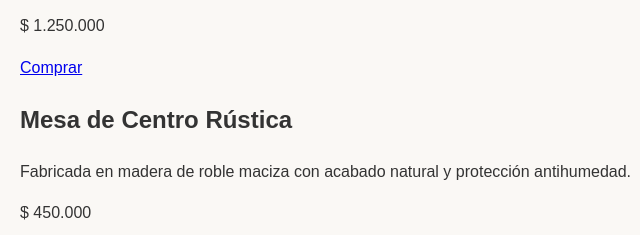
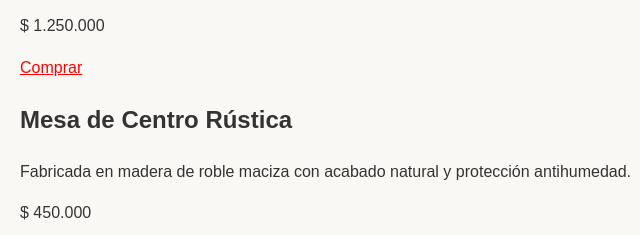
Before and after one commit to carlos25232722/CSS, a plain HTML site: page index.html in a window 1280 px wide. Shown: the part 303-538 px from the top of the page, 0-640 px from the left. Drawn offline with Linux system fonts and the light colour scheme.

Commit message:
feat(styles): provocar conflicto de autoridad entre clase e id en boton de compra

```diff
--- a/estilos.css
+++ b/estilos.css
@@ -26,3 +26,11 @@ footer ul li a {
     color: #b91c1c;
     text-decoration: none;
 }
+
+.btn-comprar {
+    color: blue;
+}
+
+#btn-destacado {
+    color: red;
+}
--- a/index.html
+++ b/index.html
@@ -33,7 +33,7 @@
                     <h2>Sofá Modular Elegance</h2>
                     <p>Sofá de tres cuerpos tapizado en lino gris, ideal para salas modernas y espacios amplios.</p>
                     <p>$ 1.250.000</p>
-                    <a href="#comprar">Comprar</a>
+                    <a href="#comprar" class="btn-comprar" id="btn-destacado">Comprar</a>
                 </article>
 
                 <!-- Producto 2 -->
```
